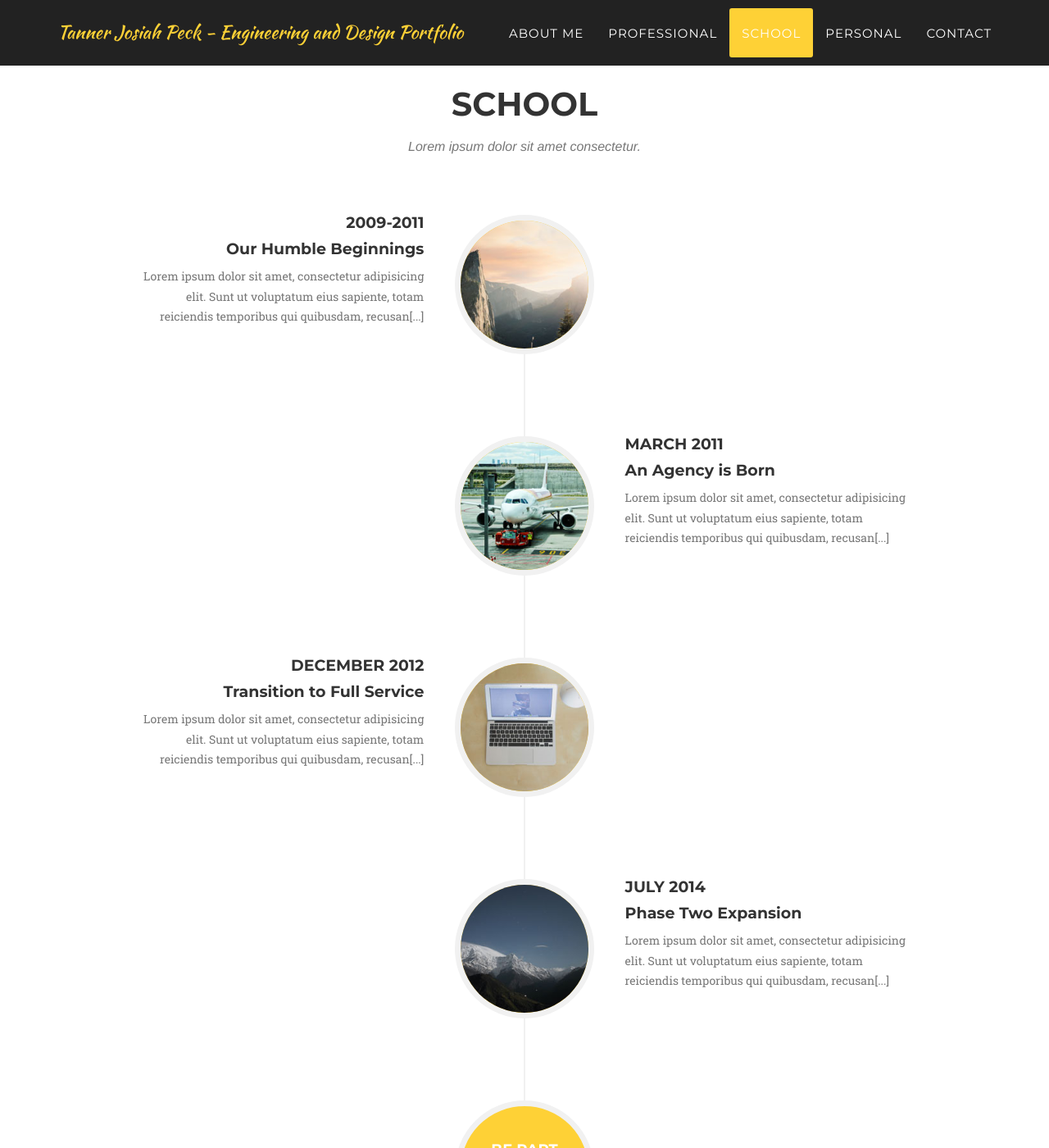
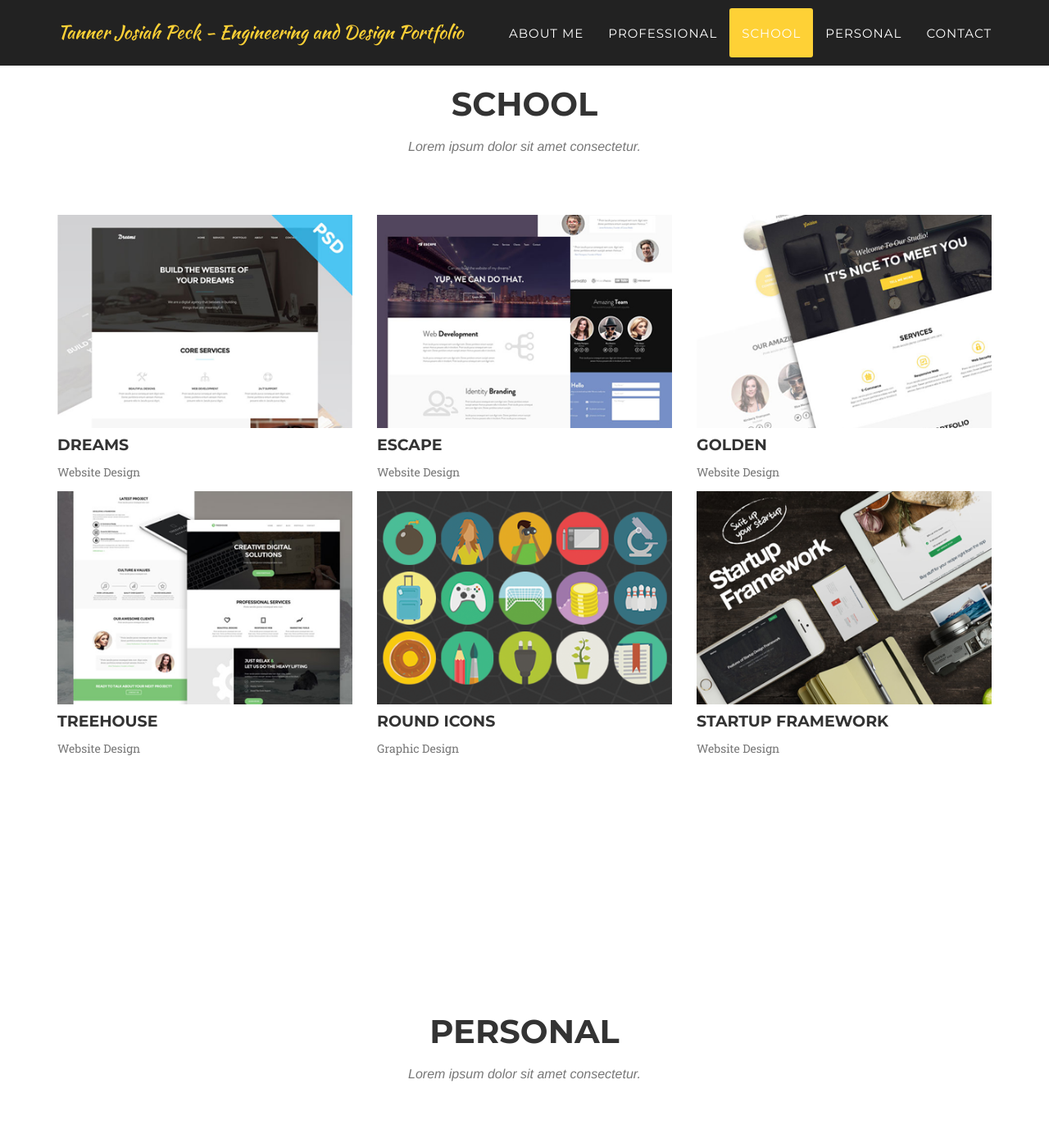
Before and after one commit to Tjpeck14/test2, a Jekyll site: the page built from index.html, in a window 1280 px wide and 1400 px high, scrolled down 2647 px. Shown: the whole window at 82% size. Built offline with Jekyll 4.4.1, drawn with Linux system fonts in a browser that asks for light colours; some web fonts are replaced.

Commit message:
Update about.html

```diff
--- a/_includes/about.html
+++ b/_includes/about.html
@@ -1,4 +1,4 @@
-<!-- School Section -->
+<!-- School Section (white background) -->
     <section id="school">
         <div class="container">
             <div class="row">
@@ -8,73 +8,17 @@
                 </div>
             </div>
             <div class="row">
-                <div class="col-lg-12">
-                    <ul class="timeline">
-                        <li>
-                            <div class="timeline-image">
-                                <img class="img-circle img-responsive" src="img/about/1.jpg" alt="">
-                            </div>
-                            <div class="timeline-panel">
-                                <div class="timeline-heading">
-                                    <h4>2009-2011</h4>
-                                    <h4 class="subheading">Our Humble Beginnings</h4>
-                                </div>
-                                <div class="timeline-body">
-                                    <p class="text-muted">Lorem ipsum dolor sit amet, consectetur adipisicing elit. Sunt ut voluptatum eius sapiente, totam reiciendis temporibus qui quibusdam, recusan[...]</p>
-                                </div>
-                            </div>
-                        </li>
-                        <li class="timeline-inverted">
-                            <div class="timeline-image">
-                                <img class="img-circle img-responsive" src="img/about/2.jpg" alt="">
-                            </div>
-                            <div class="timeline-panel">
-                                <div class="timeline-heading">
-                                    <h4>March 2011</h4>
-                                    <h4 class="subheading">An Agency is Born</h4>
-                                </div>
-                                <div class="timeline-body">
-                                    <p class="text-muted">Lorem ipsum dolor sit amet, consectetur adipisicing elit. Sunt ut voluptatum eius sapiente, totam reiciendis temporibus qui quibusdam, recusan[...]</p>
-                                </div>
-                            </div>
-                        </li>
-                        <li>
-                            <div class="timeline-image">
-                                <img class="img-circle img-responsive" src="img/about/3.jpg" alt="">
-                            </div>
-                            <div class="timeline-panel">
-                                <div class="timeline-heading">
-                                    <h4>December 2012</h4>
-                                    <h4 class="subheading">Transition to Full Service</h4>
-                                </div>
-                                <div class="timeline-body">
-                                    <p class="text-muted">Lorem ipsum dolor sit amet, consectetur adipisicing elit. Sunt ut voluptatum eius sapiente, totam reiciendis temporibus qui quibusdam, recusan[...]</p>
-                                </div>
-                            </div>
-                        </li>
-                        <li class="timeline-inverted">
-                            <div class="timeline-image">
-                                <img class="img-circle img-responsive" src="img/about/4.jpg" alt="">
-                            </div>
-                            <div class="timeline-panel">
-                                <div class="timeline-heading">
-                                    <h4>July 2014</h4>
-                                    <h4 class="subheading">Phase Two Expansion</h4>
-                                </div>
-                                <div class="timeline-body">
-                                    <p class="text-muted">Lorem ipsum dolor sit amet, consectetur adipisicing elit. Sunt ut voluptatum eius sapiente, totam reiciendis temporibus qui quibusdam, recusan[...]</p>
-                                </div>
-                            </div>
-                        </li>
-                        <li class="timeline-inverted">
-                            <div class="timeline-image">
-                                <h4>Be Part
-                                    <br>Of Our
-                                    <br>Story!</h4>
-                            </div>
-                        </li>
-                    </ul>
+            {% for post in site.posts %}
+                <div class="col-md-4 col-sm-6 portfolio-item">
+                    <a href="#portfolioModal{{ post.modal-id }}" class="portfolio-link" data-toggle="modal">
+                        <img src="img/portfolio/{{ post.thumbnail }}" class="img-responsive img-centered" alt="">
+                    </a>
+                    <div class="portfolio-caption">
+                        <h4>{{ post.title }}</h4>
+                        <p class="text-muted">{{ post.subtitle }}</p>
+                    </div>
                 </div>
+            {% endfor %}
             </div>
         </div>
     </section>
```
